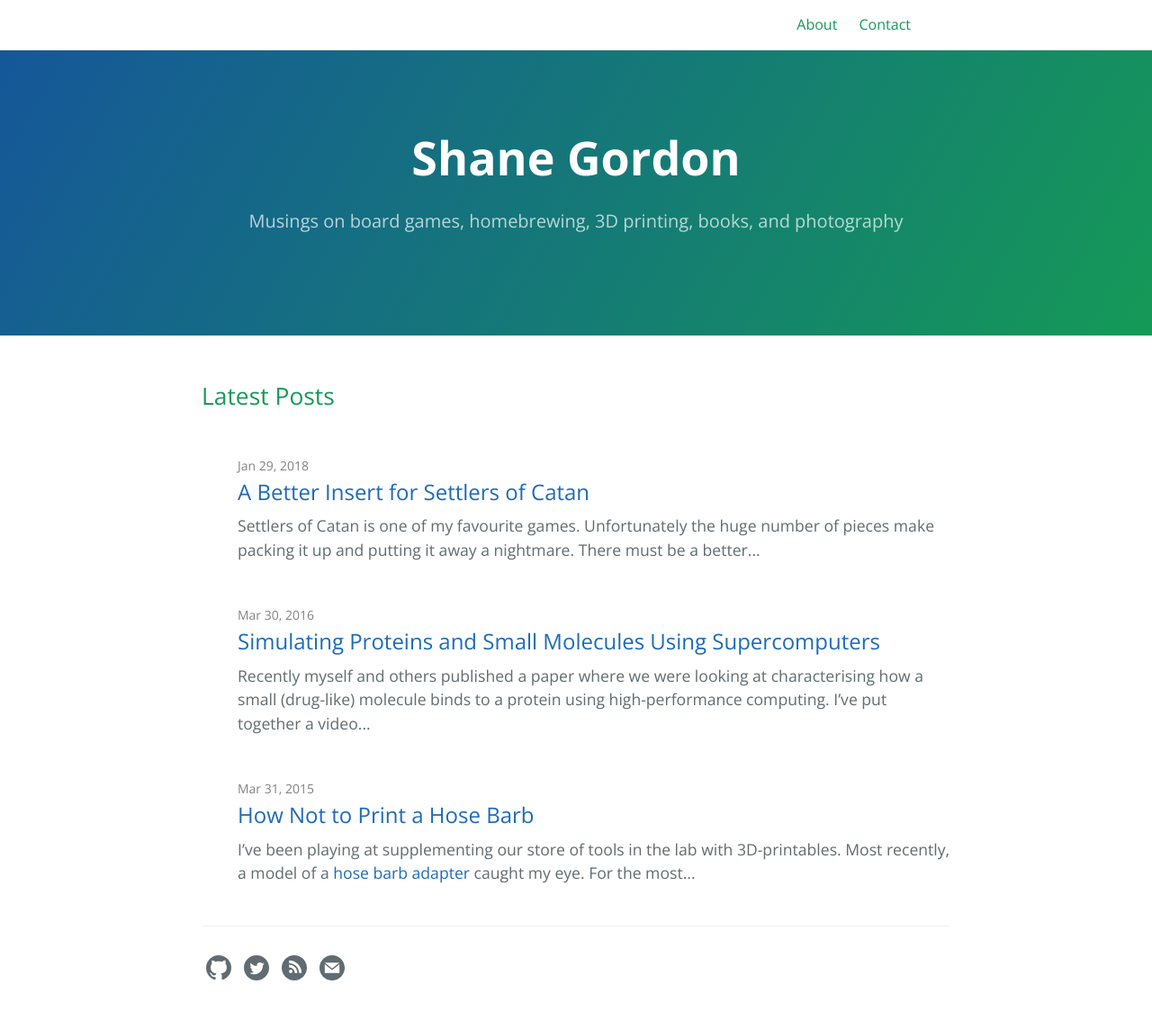
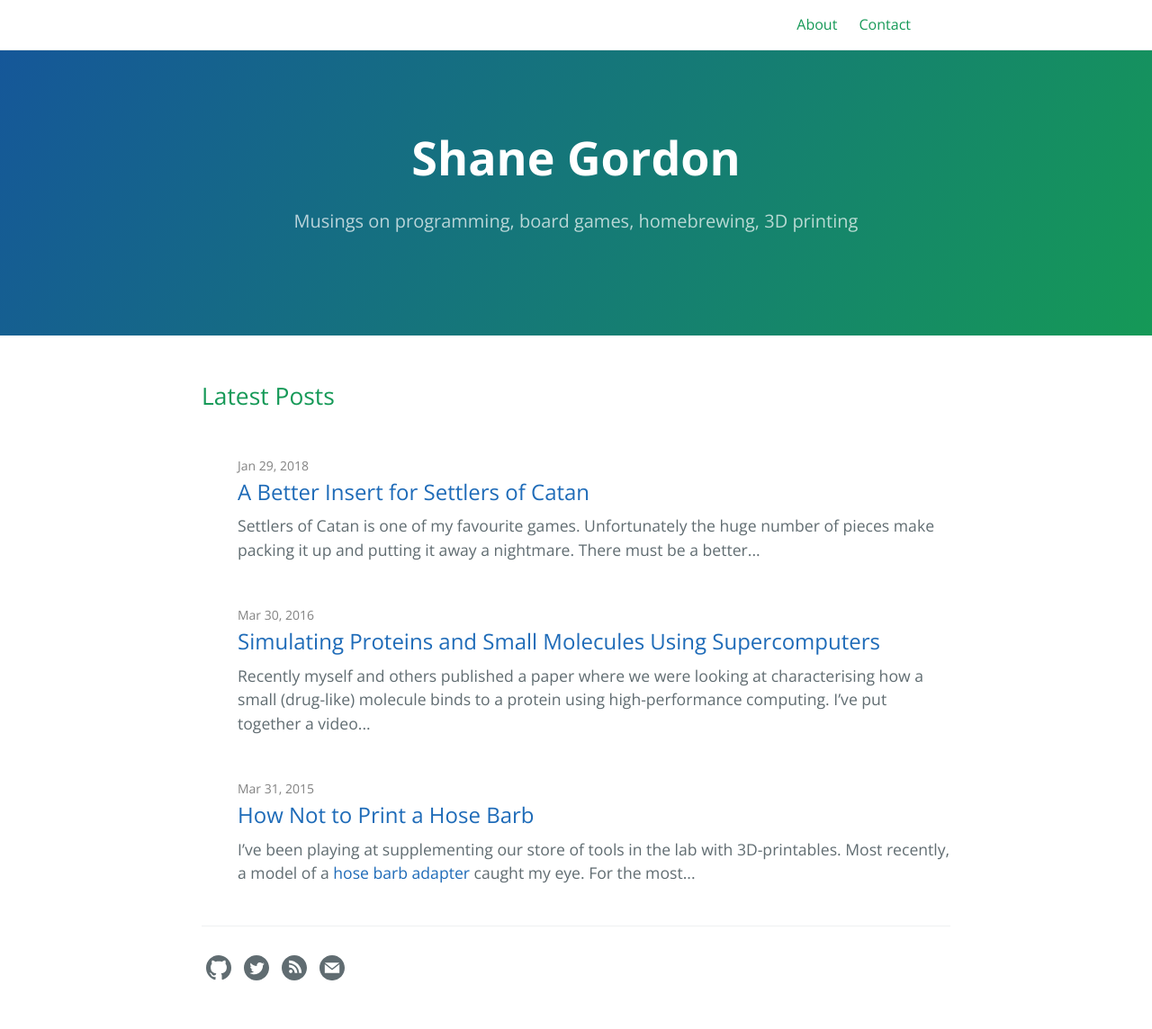
Before and after one commit to s-gordon/TheWaywardBiochemist, a Jekyll site: the page built from index.md, in a window 1280 px wide. Shown: the whole page at 90% size. Built offline with Jekyll 4.4.1, drawn with Linux system fonts in a browser that asks for light colours.

Commit message:
Redefined scope of website to not include photography and books, but to include programming tidbits.

```diff
--- a/_config.yml
+++ b/_config.yml
@@ -17,7 +17,7 @@ title: Shane Gordon
 email: shagord.public@gmail.com
 description: >- # this means to ignore newlines until "baseurl:"
 description:
-  Musings on board games, homebrewing, 3D printing, books, and photography
+  Musings on programming, board games, homebrewing, 3D printing
 baseurl: "" # the subpath of your site, e.g. /blog
 url: "" # the base hostname & protocol for your site, e.g. http://example.com
 twitter_username: "Shane_Gordo"
```
